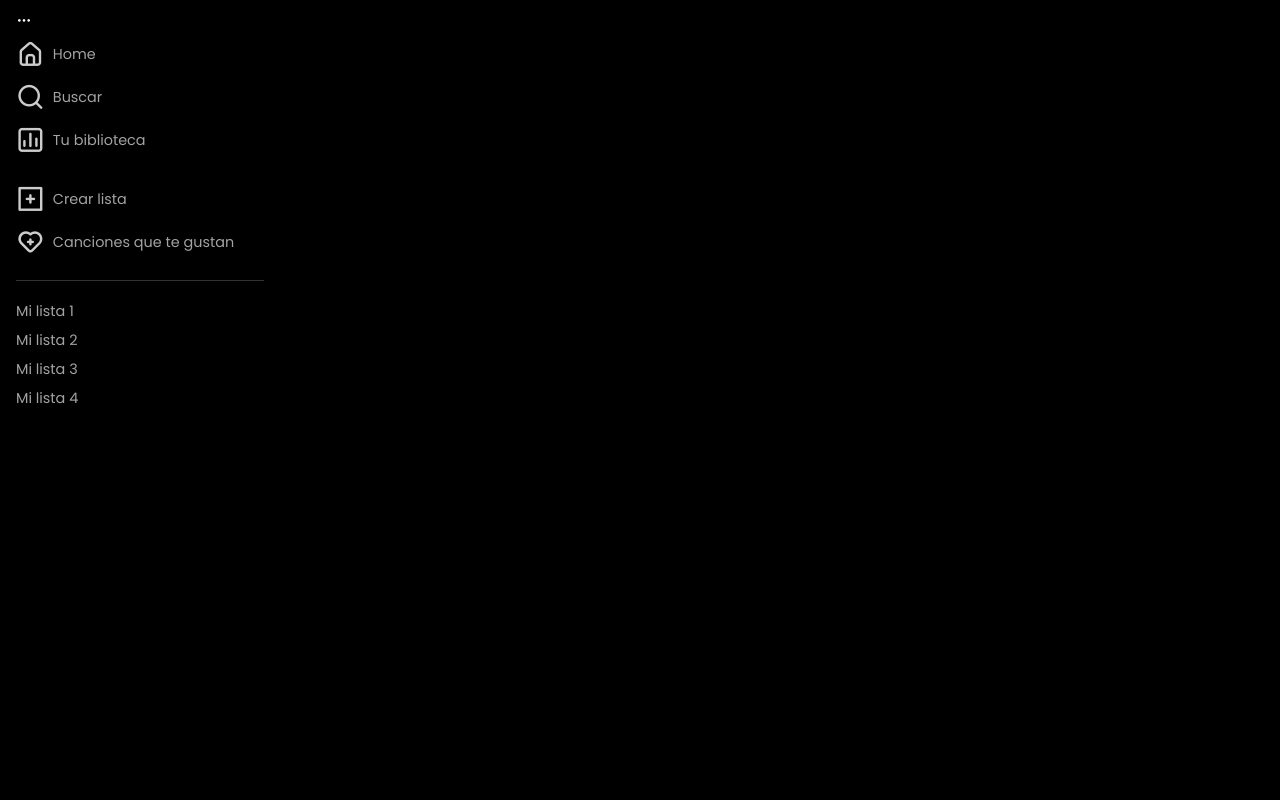
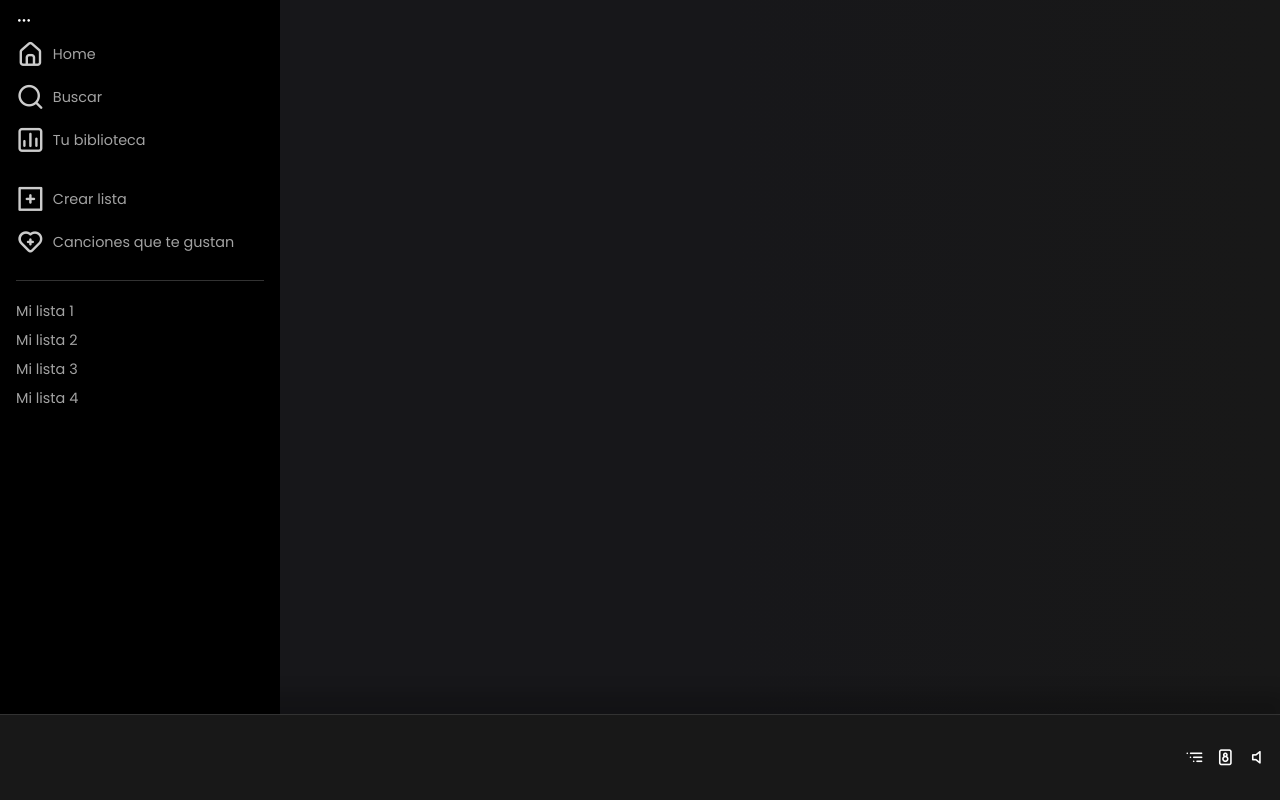
Before and after one commit to jeanpoolgg/spotify-clon, an Angular app: page / in a window 1280 px wide. Built offline with nearby package versions, Linux system fonts and the light colour scheme.

Commit message:
feat: agregar avance del componente de mediaplayer

```diff
--- a/src/app/modules/home/page/home-page/home-page.component.css
+++ b/src/app/modules/home/page/home-page/home-page.component.css
@@ -0,0 +1,6 @@
+.home-wrapper {
+  margin: 0 0 0 17.5rem;
+  background: rgb(23, 23, 26);
+  background: linear-gradient(90deg, rgba(23, 23, 26, 1) 44%, rgba(24, 24, 24, 1));
+  min-height: 100vh;
+}
--- a/src/app/modules/home/page/home-page/home-page.component.html
+++ b/src/app/modules/home/page/home-page/home-page.component.html
@@ -1,2 +1,5 @@
 <app-side-bar></app-side-bar>
-<router-outlet name="home"></router-outlet>
+<app-media-player></app-media-player>
+<div class="home-wrapper">
+  <router-outlet name="home"></router-outlet>
+</div>
--- a/src/app/shared/components/media-player/media-player.component.css
+++ b/src/app/shared/components/media-player/media-player.component.css
@@ -0,0 +1,154 @@
+.media-player {
+  background-color: var(--color-5);
+  position: fixed;
+  bottom: 0;
+  width: 100%;
+  z-index: 2;
+  height: 85px;
+  border-top: solid 1px var(--color-2);
+  box-shadow: 0px -15px 15px 7px #0000002e;
+}
+
+.media-player .media-player--wrapper {
+  position: relative;
+  display: flex;
+  justify-content: space-between;
+  height: 100%;
+  padding: 0;
+}
+
+.media-player .media-player--wrapper .player-center {
+  display: flex;
+  align-content: center;
+  align-items: center;
+}
+
+.media-player--wrapper .artist {
+  width: 25%;
+  padding: 0 .5rem;
+}
+
+.media-player--wrapper .player-audio {
+  width: 25%;
+  padding: 0 .5rem;
+}
+
+.media-player--wrapper .player-controls {
+  width: 50%;
+  padding: 0 .5rem;
+  position: relative;
+}
+
+.media-player--wrapper .artist .artist-inside {
+  display: flex;
+  gap: .5rem
+}
+
+.media-player--wrapper .artist .track-like {
+  display: flex;
+  flex-direction: column;
+  align-self: center;
+  padding: 0 .25rem;
+}
+
+.media-player--wrapper .artist .track-like .btn-like {
+  border: 0;
+  background-color: transparent;
+  color: var(--color-4);
+  font-size: var(--font-size-2);
+  opacity: .7;
+}
+
+.media-player--wrapper .artist .artist-inside .track-info {
+  display: flex;
+  flex-direction: column;
+  align-self: center;
+}
+
+.media-player--wrapper .artist .artist-inside .track-title {
+  margin: 0;
+  font-weight: 400;
+  font-size: .8rem;
+}
+
+.media-player--wrapper .artist .artist-inside .sub-title {
+  margin: 0;
+  font-weight: 300;
+  font-size: 80%;
+  opacity: .6;
+}
+
+.media-player--wrapper .artist .artist-inside .cover {
+  width: 55px;
+  height: 55px;
+  object-fit: cover;
+}
+
+.media-player--wrapper .player-controls-inside {
+  display: flex;
+  justify-content: center;
+  align-self: center;
+  flex-direction: column;
+  width: 100%;
+  position: relative;
+}
+
+.media-player--wrapper .player-controls-inside .buttons-media {
+  display: flex;
+  justify-content: center;
+  align-self: center;
+  gap: .5rem
+}
+
+.media-player--wrapper .player-controls-inside .buttons-media .btn {
+  background-color: transparent;
+  border: 0;
+  color: var(--color-4);
+  opacity: .7;
+  font-size: 1.65rem
+}
+
+.media-player--wrapper .player-controls-inside .buttons-media .play {
+  font-size: 2.35rem;
+}
+
+.media-player--wrapper .player-controls-inside .media-linetime {
+  display: flex;
+  justify-content: space-between;
+  font-size: 70%;
+  padding: 0;
+}
+
+.media-player--wrapper .player-controls-inside .media-linetime .time {
+  padding: .5rem 0;
+}
+
+.media-player--wrapper .player-controls-inside .media-linetime .time-progress {
+  background-color: var(--color-2);
+  height: 2px;
+  width: 100%;
+  left: 0;
+  position: absolute;
+  cursor: pointer;
+}
+
+.media-player--wrapper .player-controls-inside .media-linetime .time-progress-live {
+  background-color: var(--color-4);
+  width: 0%;
+  height: 2px;
+  transition: all ease var(--animation-1);
+  position: absolute;
+}
+
+.media-player--wrapper .player-audio-inside {
+  display: flex;
+  justify-content: flex-end;
+  width: 100%;
+}
+
+.media-player--wrapper .player-audio-inside .btn-media {
+  background-color: transparent;
+  border: 0;
+  color: var(--color-4);
+  font-size: var(--font-size-2);
+}
--- a/src/app/shared/components/media-player/media-player.component.html
+++ b/src/app/shared/components/media-player/media-player.component.html
@@ -1 +1,32 @@
-<p>media-player works!</p>
+<div class="media-player">
+  <div class="media-player--wrapper ">
+      <!--Zona del artista-->
+      <div class="artist player-center">
+      </div>
+      <!--Zona del reproductor-->
+      <div class="player-controls player-center">
+      </div>
+      <!--Zona del controles adicionales-->
+      <div class="player-audio player-center">
+          <ng-container *ngTemplateOutlet="playerAudio"></ng-container>
+      </div>
+  </div>
+</div>
+
+<!-- ZONE TEMPLATES -->
+
+
+
+<ng-template #playerAudio>
+  <div class="player-audio-inside">
+      <button class="btn-media">
+          <i class="uil uil-list-ui-alt"></i>
+      </button>
+      <button class="btn-media">
+          <i class="uil uil-boombox"></i>
+      </button>
+      <button class="btn-media">
+          <i class="uil uil-volume-off"></i>
+      </button>
+  </div>
+</ng-template>
--- a/src/app/shared/shared.module.ts
+++ b/src/app/shared/shared.module.ts
@@ -16,7 +16,9 @@ import { HeaderUserComponent } from './components/header-user/header-user.compon
     CommonModule
   ],
   exports: [
-    SideBarComponent
+    SideBarComponent,
+    MediaPlayerComponent,
+    HeaderUserComponent
   ]
 })
 export class SharedModule { }
```
